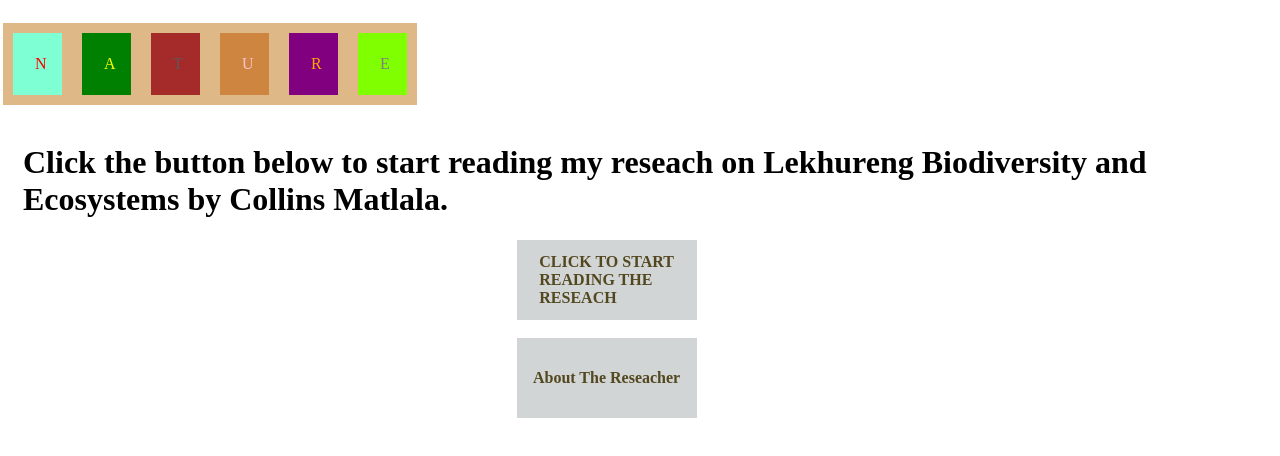
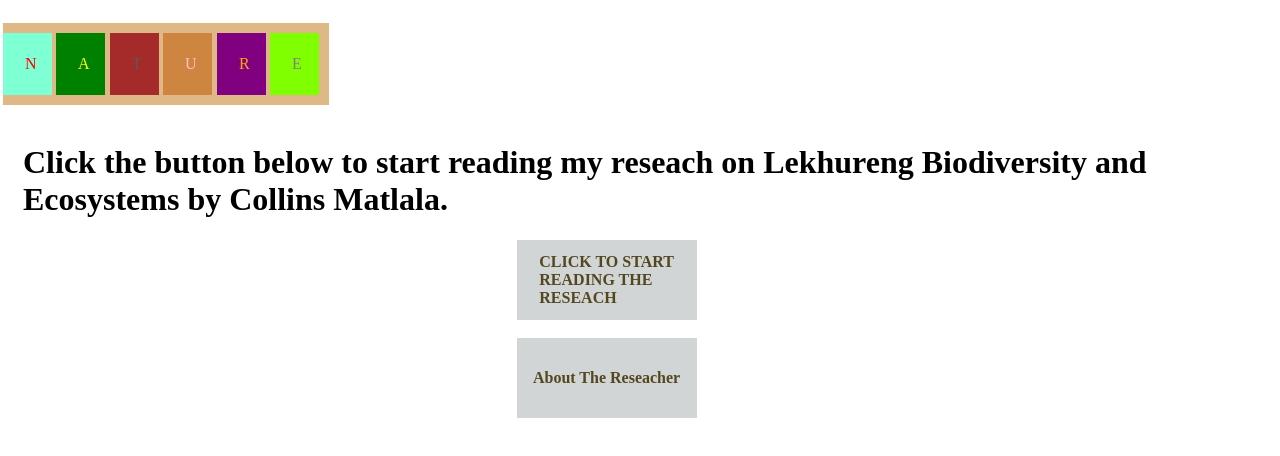
Before and after one commit to Hhhhjuuuuuuuuu888uuuuuuuuuuuuuuuuuuu/My-resaerch, a plain HTML site: page index.html in a window 1280 px wide. Drawn offline with Linux system fonts and the light colour scheme.

Commit message:
Update styles.css

```diff
--- a/styles.css
+++ b/styles.css
@@ -12,36 +12,42 @@ p{
     background-color: aquamarine;
     color: red;
     width: 5px;
+    margin-left: -0.5px;
     animation: anim1 5s infinite ease alternate-reverse;
 }
 .p2{
     background-color: green;
     color: yellow;
     width: 5px;
+    margin-left: -5.5px;
     animation: anim2 5s infinite ease alternate-reverse;
 }
 .p3{
     background-color: brown;
     color: rgb(94, 88, 88);
     width: 5px;
+    margin-left: -5.5px;
     animation: anim3 5s infinite ease alternate-reverse;
 }
 .p4{
     background-color: peru;
     color: pink;
     width: 5px;
+    margin-left: -5.5px;
     animation: anim4 5s infinite ease alternate-reverse;
 }
 .p5{
     background-color: purple;
     color: orange;
     width: 5px;
+    margin-left: -5.5px;
     animation: anim5 5s infinite ease alternate-reverse;
 }
 .p6{
     background-color: chartreuse;
     color: grey;
     width: 5px;
+    margin-left: -5.5px;
     animation: anim6 5s infinite ease alternate-reverse;
 }
 
```
